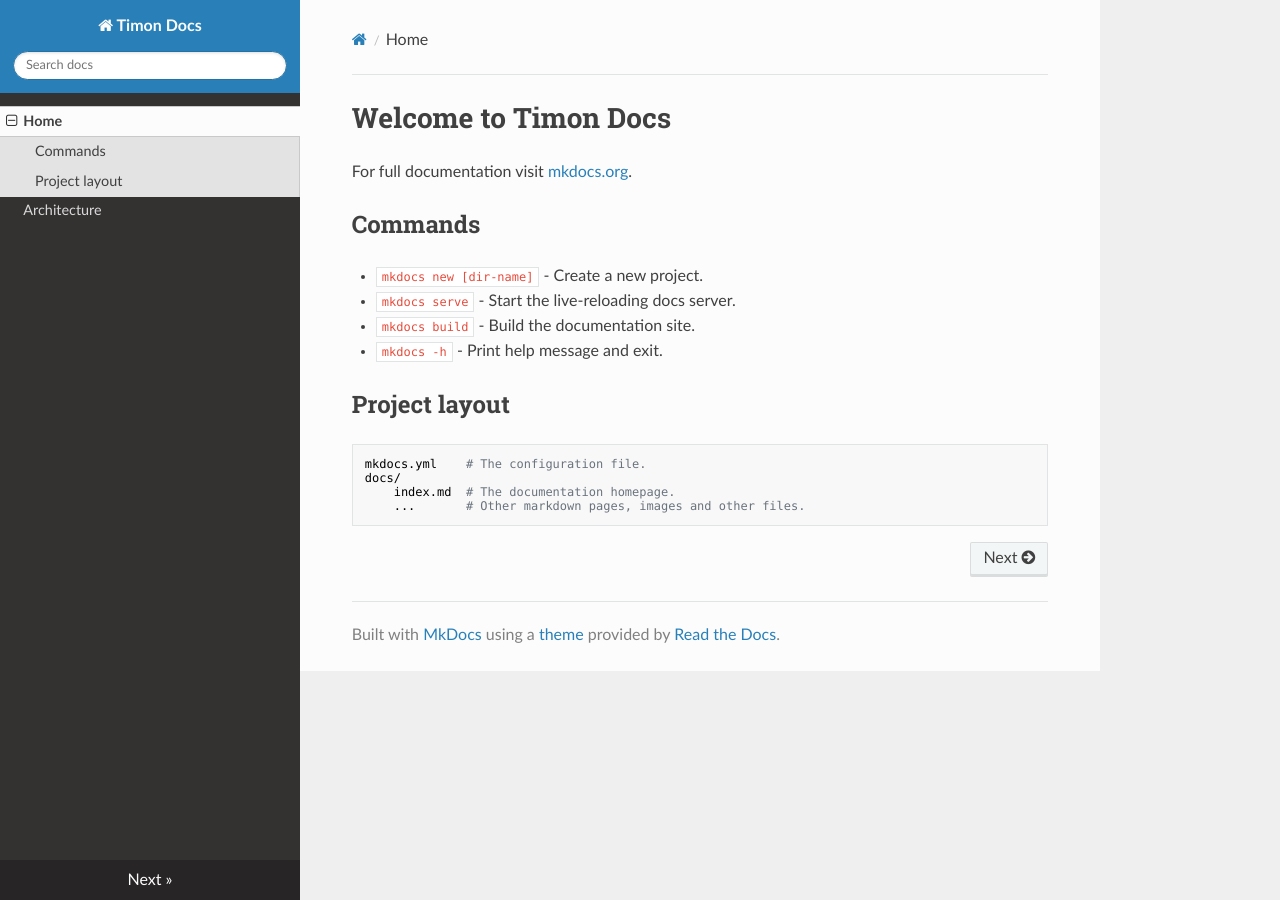
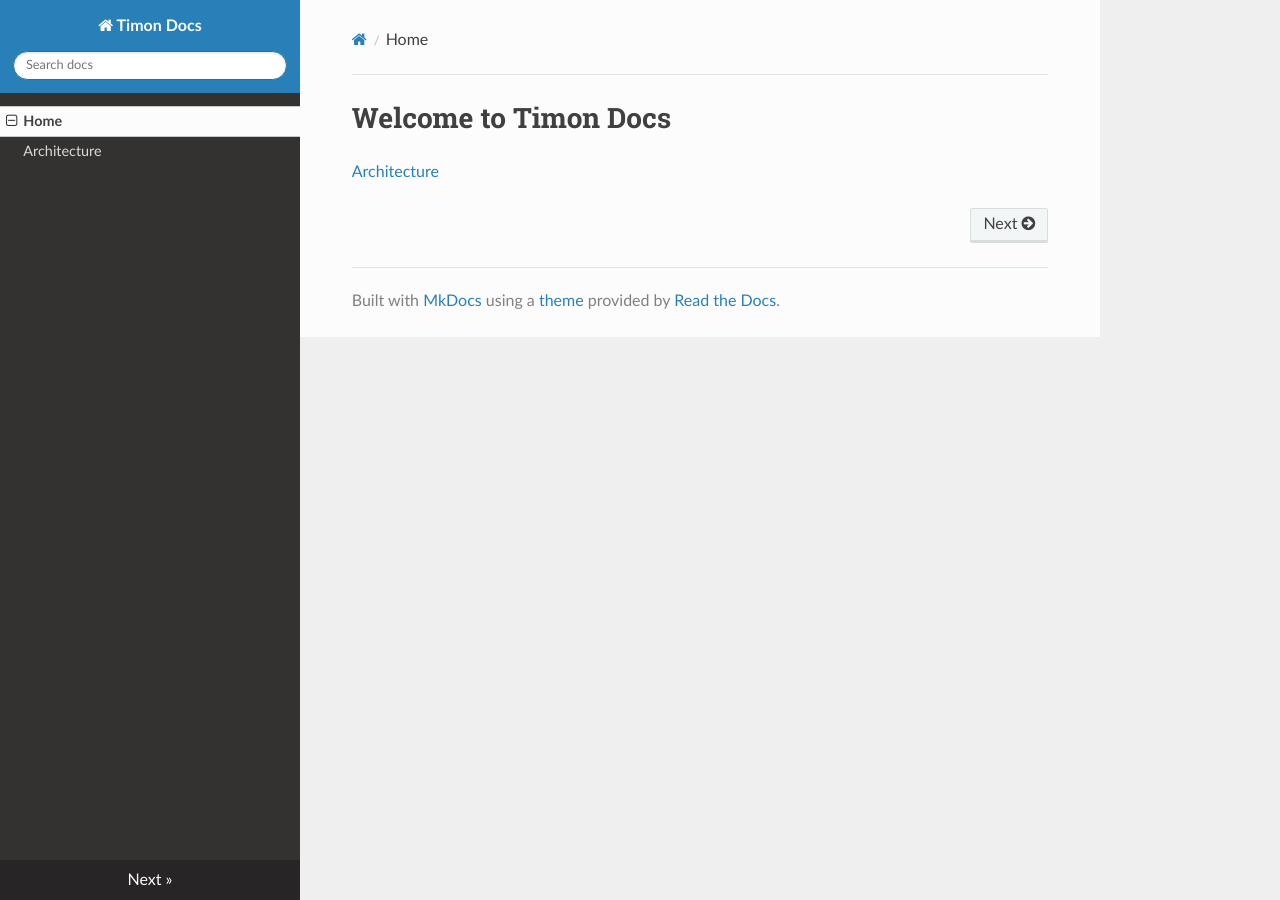
Before and after one commit to Cosmic-Chimps/timon-docs, an MkDocs documentation site: the page built from docs/index.md, in a window 1280 px wide. Built offline with MkDocs 1.6.1, drawn with Linux system fonts in a browser that asks for light colours; nearby versions of some CDN libraries.

Commit message:
Linking pages

```diff
--- a/docs/index.md
+++ b/docs/index.md
@@ -1,17 +1,3 @@
 # Welcome to Timon Docs
 
-For full documentation visit [mkdocs.org](https://www.mkdocs.org).
-
-## Commands
-
--   `mkdocs new [dir-name]` - Create a new project.
--   `mkdocs serve` - Start the live-reloading docs server.
--   `mkdocs build` - Build the documentation site.
--   `mkdocs -h` - Print help message and exit.
-
-## Project layout
-
-    mkdocs.yml    # The configuration file.
-    docs/
-        index.md  # The documentation homepage.
-        ...       # Other markdown pages, images and other files.
+[Architecture](architecture.md)
```
Also changed, not shown: README.md (+3 -1 lines).
